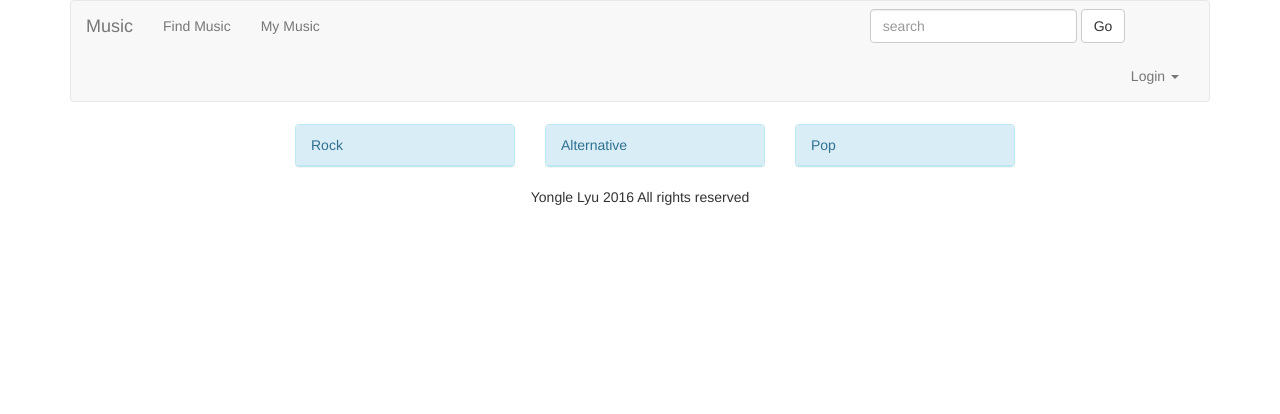
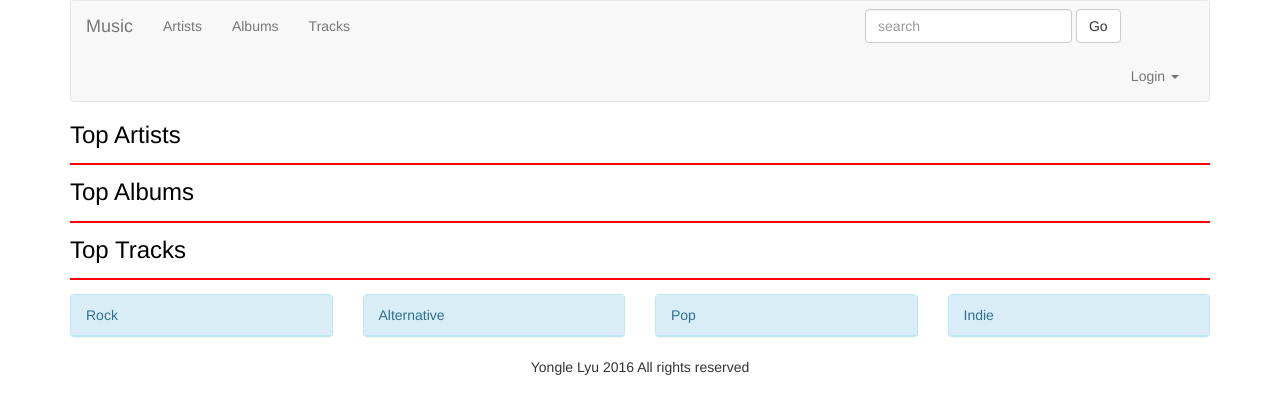
Before and after one commit to lyltj2010/MusicDB, a PHP site: page / in a window 1280 px wide. Shown: the top 414 px of the page. Run offline with PHP 8.4, Linux system fonts and the light colour scheme; data that the repository does not hold is empty; some libraries are stand-ins or nearby versions.

Commit message:
artist,album part done, style detail to be implented

```diff
--- a/assets/css/style.css
+++ b/assets/css/style.css
@@ -6,3 +6,32 @@
 	padding-top: 1px;
 	padding-bottom: 0px;
 }
+
+.name-inline {
+	width: 140px;
+	overflow: hidden;
+	white-space: nowrap;
+}
+
+.head-bar > a{
+	color: black;
+	text-decoration: None;
+}
+
+hr {
+    display: block;
+    height: 1px;
+    border: 0;
+    border-bottom: 2px solid red;
+    margin: 1em 0;
+    padding: 0;
+}
+
+h3 {
+	display: inline;
+}
+
+/*.cover {
+	height: 400px;
+	width:750px;
+}*/
--- /dev/null
+++ b/includes/head.html
@@ -0,0 +1,4 @@
+<script src="https://ajax.googleapis.com/ajax/libs/jquery/1.12.4/jquery.min.js"></script>
+<script src='//maxcdn.bootstrapcdn.com/bootstrap/3.2.0/js/bootstrap.min.js'></script>
+<link rel="stylesheet" type="text/css" href="//maxcdn.bootstrapcdn.com/bootstrap/3.2.0/css/bootstrap.min.css">
+<link rel="stylesheet" type="text/css" href="assets/css/style.css">
--- a/includes/header.php
+++ b/includes/header.php
@@ -6,11 +6,12 @@
 
     <div class="collapse navbar-collapse" id="bs-example-navbar-collapse-1">
       <ul class="nav navbar-nav">
-      	<li><a href="#">Find Music</a></li>
-        <li><a href="#">My Music</a></li>
+      	<li><a href="/artists">Artists</a></li>
+        <li><a href="/albums">Albums</a></li>
+        <li><a href="/tracks">Tracks</a></li>
       </ul>
 
-      <form class="navbar-form navbar-left" style="padding-left:535px" role="search">
+      <form class="navbar-form navbar-left" style="padding-left:500px" role="search">
         <div class="form-group">
           <input type="text" class="form-control" placeholder="search">
         </div>
--- a/includes/index_top_albums.php
+++ b/includes/index_top_albums.php
@@ -1,28 +1,28 @@
 <!DOCTYPE html>
 <html>
 <body>
-<div class="container">
 <div class="head-bar">
+  <a href="/albums"><h3>Top Albums</h3></a>
+  <hr>
 </div>
 <?php
-		$sql1 = "SELECT name, image FROM album
-						ORDER BY listeners DESC LIMIT 4";
+  $sql1 = "SELECT name, artist, image FROM album
+          ORDER BY listeners DESC LIMIT 6";
   $results1 = mysqli_query($conn, $sql1);
 ?>
 
 <div class="row">
-		<div class="col-md-2"></div>
   <?php foreach(mysqli_fetch_all($results1,MYSQL_ASSOC) as $row1) { ?>
     <div class="col-md-2">
       <div class="thumbnail">
         <a href='#'> <img src=<?=$row1['image']?>> </a>
         <div class="caption">
-						<span style="width:10px"> <?=$row1['name']?> </span>
+          <div class="name-inline"> <?=$row1['name']?> </div>
+          <i><div class="name-inline"> <?=$row1['artist']?> </div></i>
         </div>
       </div>
     </div>
   <?php } ?>
 </div>
-</div>
 </body>
 </html>
--- a/includes/index_top_artists.php
+++ b/includes/index_top_artists.php
@@ -1,19 +1,18 @@
 <!DOCTYPE html>
 <html>
 <body>
-
-<div class="container">
 <div class="head-bar">
+  <a href="/artists"><h3>Top Artists</h3> </a>
+  <hr>
 </div>
 
 <?php
   $sql = "SELECT name, url, image FROM artist
-						ORDER BY listeners DESC LIMIT 4";
+          ORDER BY listeners DESC LIMIT 12";
   $results = mysqli_query($conn, $sql);
 ?>
 
 <div class="row">
-		<div class="col-md-2"></div>
   <?php foreach(mysqli_fetch_all($results,MYSQL_ASSOC) as $row) { ?>
     <div class="col-md-2">
       <div class="thumbnail">
@@ -25,6 +24,5 @@
     </div>
   <?php } ?>
 </div>
-</div>
 </body>
 </html>
--- a/includes/index_top_tracks.php
+++ b/includes/index_top_tracks.php
@@ -1,22 +1,23 @@
 <!DOCTYPE html>
 <html>
 <body>
-<div class="container">
 <div class="head-bar">
+  <a href="/tracks"><h3>Top Tracks</h3></a>
+  <hr>
 </div>
 <?php
-		$top_tag = array('rock','alternative','pop');
-		// echo $top_tag[0];
   $sql2 = "SELECT track FROM track_tag WHERE tag = 'rock' LIMIT 6";
   $sql3 = "SELECT track FROM track_tag WHERE tag = 'alternative' LIMIT 6";
   $sql4 = "SELECT track FROM track_tag WHERE tag = 'pop' LIMIT 6";
+  $sql5 = "SELECT track FROM track_tag WHERE tag = 'indie' LIMIT 6";
+
   $results2 = mysqli_query($conn, $sql2);
   $results3 = mysqli_query($conn, $sql3);
   $results4 = mysqli_query($conn, $sql4);
+  $results5 = mysqli_query($conn, $sql5);
 ?>
 <div class="row">
-		<div class="col-md-8 col-md-offset-2">
-			<div class="col-md-4">
+  <div class="col-md-3">
     <div class="panel panel-info">
       <div class="panel-heading">Rock</div>
       <?php foreach(mysqli_fetch_all($results2,MYSQL_ASSOC) as $row2){ ?>
@@ -29,7 +30,7 @@
     </div>
   </div>
 
-			<div class="col-md-4">
+  <div class="col-md-3">
     <div class="panel panel-info">
       <div class="panel-heading">Alternative</div>
       <?php foreach(mysqli_fetch_all($results3,MYSQL_ASSOC) as $row3){ ?>
@@ -38,7 +39,7 @@
     </div>
   </div>
 
-			<div class="col-md-4">
+  <div class="col-md-3">
     <div class="panel panel-info">
       <div class="panel-heading">Pop</div>
       <?php foreach(mysqli_fetch_all($results4,MYSQL_ASSOC) as $row4){ ?>
@@ -47,6 +48,12 @@
     </div>
   </div>
 
+  <div class="col-md-3">
+    <div class="panel panel-info">
+      <div class="panel-heading">Indie</div>
+      <?php foreach(mysqli_fetch_all($results5,MYSQL_ASSOC) as $row5){ ?>
+        <li class="list-group-item"><?=$row5['track']?></li>
+      <?php } ?>
     </div>
   </div>
 </div>
--- a/index.php
+++ b/index.php
@@ -2,10 +2,7 @@
 <html>
 <head>
 	<title>Mini Music Site</title>
-	<script src="https://ajax.googleapis.com/ajax/libs/jquery/1.12.4/jquery.min.js"></script>
-	<script src='//maxcdn.bootstrapcdn.com/bootstrap/3.2.0/js/bootstrap.min.js'></script>
-	<link rel="stylesheet" type="text/css" href="//maxcdn.bootstrapcdn.com/bootstrap/3.2.0/css/bootstrap.min.css">
-	<link rel="stylesheet" type="text/css" href="assets/css/style.css">
+	<?php include 'includes/head.html' ?>
 </head>
 <body>
 	<?php
@@ -16,11 +13,11 @@
 		}
 	?>
 	<div class="container">
-		<?php include 'includes/header.php'; ?>
-		<?php include 'includes/index_top_artists.php'; ?>
-		<?php include 'includes/index_top_albums.php'; ?>
-		<?php include 'includes/index_top_tracks.php'; ?>
-		<?php include 'includes/footer.php'; ?>
+		<?php include 'includes/header.php' ?>
+		<?php include 'includes/index_top_artists.php' ?>
+		<?php include 'includes/index_top_albums.php' ?>
+		<?php include 'includes/index_top_tracks.php' ?>
+		<?php include 'includes/footer.php' ?>
 	</div>
 </body>
 </html>
```
Also changed, not shown: album.php (+44 -0 lines), albums.php (+48 -0 lines), artist.php (+55 -22 lines), artists.php (+48 -0 lines), tracks.php (+17 -0 lines), assets/img/coldplay.png (added). Lines whose indentation alone changed are shown as unchanged.
